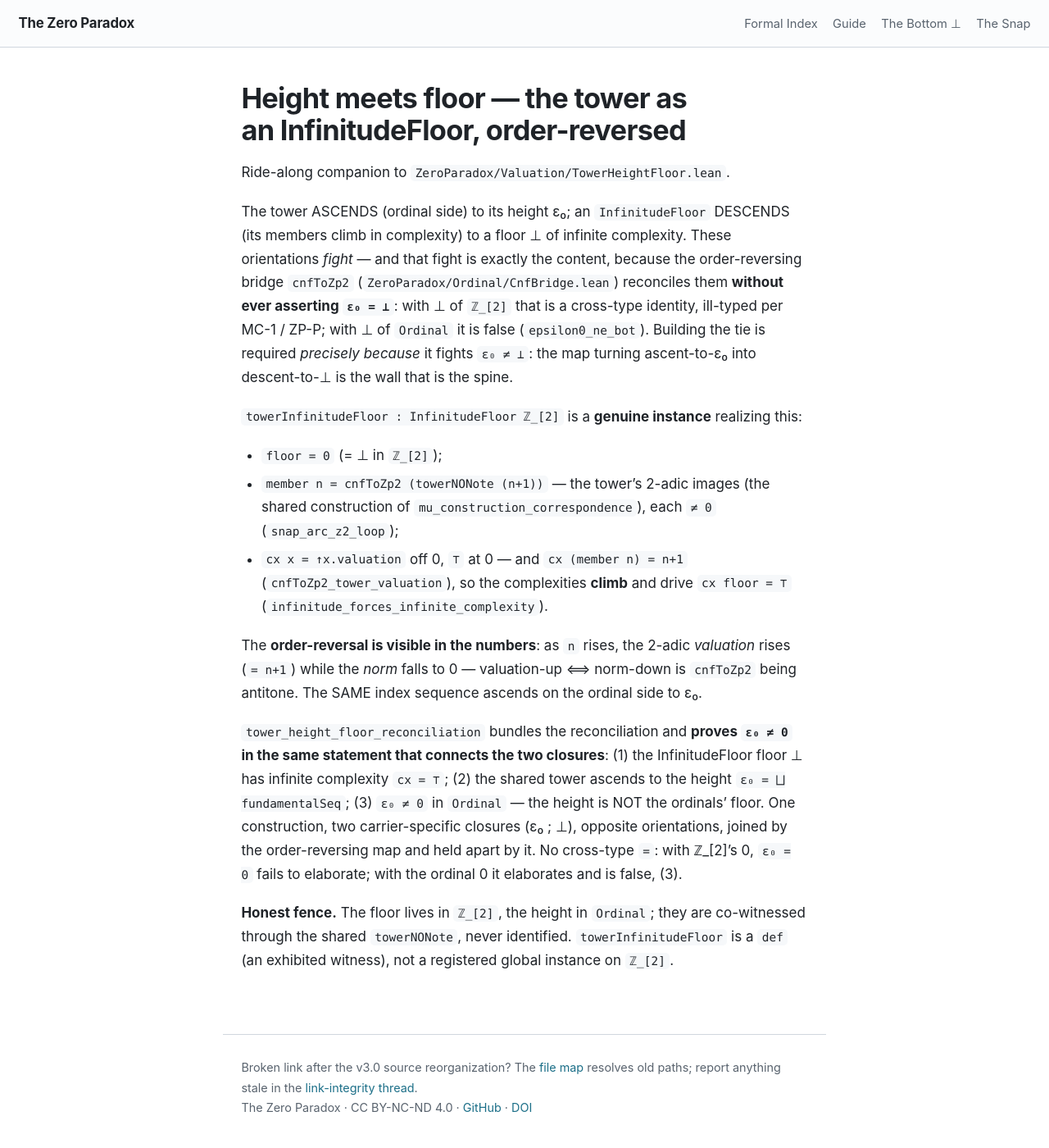
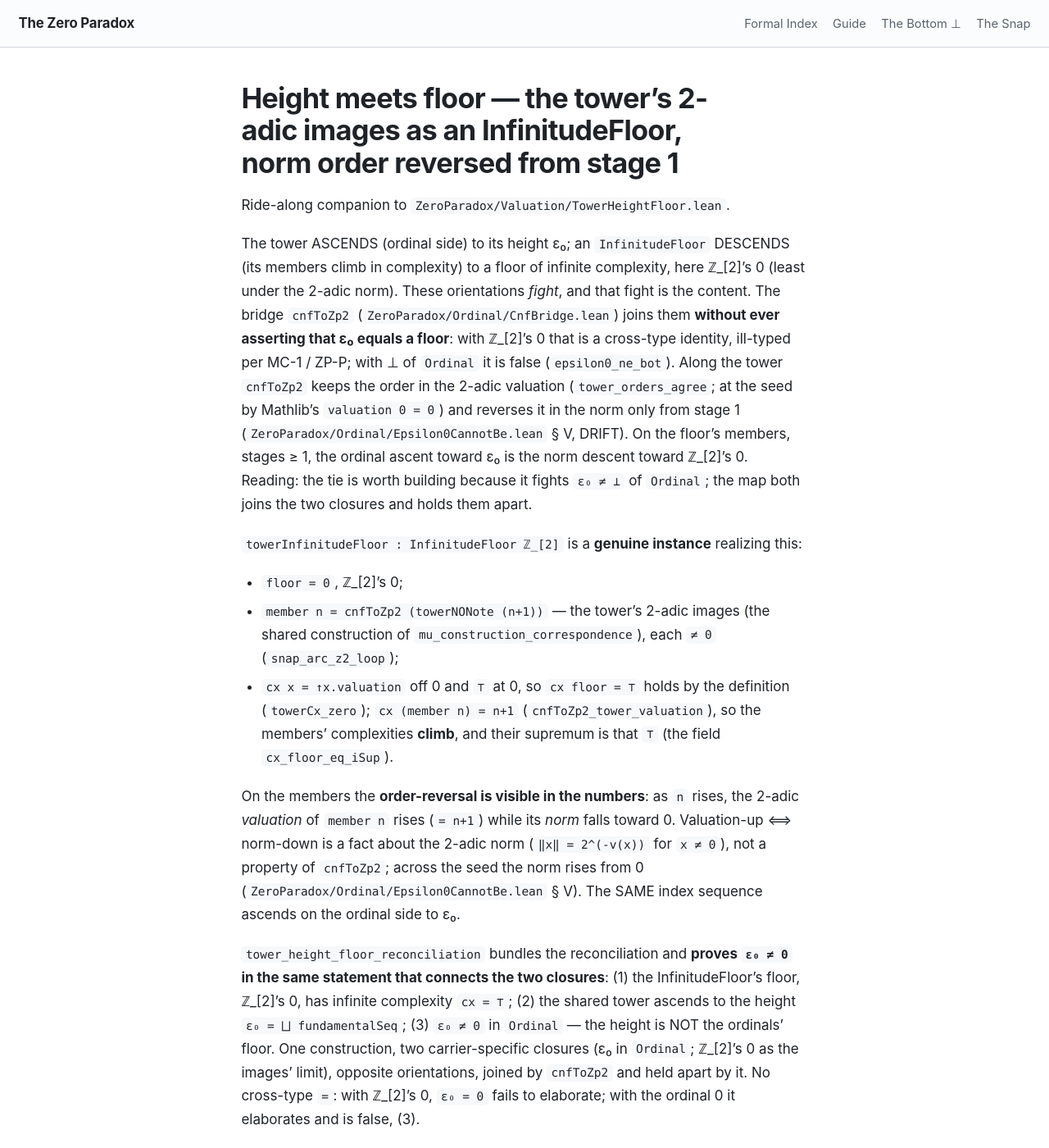
Before and after one commit to timbrigham/ZeroParadox, a Jekyll site: the page built from ZeroParadox/Valuation/TowerHeightFloor.md, in a window 1280 px wide and 1400 px high. Shown: the whole window at 82% size. Built offline with Jekyll 4.4.1, drawn with Linux system fonts in a browser that asks for light colours; our own code applies the rules of GitHub Pages for plain Markdown files.

Commit message:
roles-floor r2: § I-c is the at-or-above schema, not the ε₀ role; scope cnfToZp2 norm reversal
Epsilon0CannotBe § I-c (AR-RF-B1 / CR-RF-1): the heading no longer names the at-or-above μ
schema as the ε₀ role. The two examples that restated § I-b are replaced by one that § I-b
lacks: nfp (ω^·) a = nfp (ω^·) (succ a) ↔ ω^a ≠ a, with the seed 0 case. The section also
points at phase_epsilon0_isLeast_landing_above_floor, and its ⊥ role is scoped to one
ZPSemilattice. TowerHeightFloor .md/.lean/MANIFEST: the norm order reversal is scoped to
stages ≥ 1 with the valuation chart kept; ℤ_[2]'s 0 named in place of a bare ⊥; cx floor = ⊤
attributed to towerCx_zero; the unsupported necessity and the "wall" metaphor are removed.

Co-Authored-By: Claude Opus 5.5 (1M context) <noreply@anthropic.com>
Claude-Session: https://claude.ai/code/session_01M7PxaZmdYwacRczCRPuVWC

```diff
--- a/ZeroParadox/Valuation/TowerHeightFloor.md
+++ b/ZeroParadox/Valuation/TowerHeightFloor.md
@@ -1,31 +1,40 @@
-# Height meets floor — the tower as an InfinitudeFloor, order-reversed
+# Height meets floor — the tower's 2-adic images as an InfinitudeFloor, norm order reversed from stage 1
 
 Ride-along companion to `ZeroParadox/Valuation/TowerHeightFloor.lean`.
 
 The tower ASCENDS (ordinal side) to its height ε₀; an `InfinitudeFloor` DESCENDS (its members climb in
-complexity) to a floor ⊥ of infinite complexity. These orientations *fight* — and that fight is exactly the
-content, because the order-reversing bridge `cnfToZp2` (`ZeroParadox/Ordinal/CnfBridge.lean`) reconciles them
-**without ever asserting `ε₀ = ⊥`**: with ⊥ of `ℤ_[2]` that is a cross-type identity, ill-typed per MC-1 / ZP-P;
-with ⊥ of `Ordinal` it is false (`epsilon0_ne_bot`). Building the tie is required *precisely because* it fights
-`ε₀ ≠ ⊥`: the map turning ascent-to-ε₀ into descent-to-⊥ is the wall that is the spine.
+complexity) to a floor of infinite complexity, here ℤ_[2]'s 0 (least under the 2-adic norm). These
+orientations *fight*, and that fight is the content. The bridge `cnfToZp2`
+(`ZeroParadox/Ordinal/CnfBridge.lean`) joins them **without ever asserting that ε₀ equals a floor**: with
+ℤ_[2]'s 0 that is a cross-type identity, ill-typed per MC-1 / ZP-P; with ⊥ of `Ordinal` it is false
+(`epsilon0_ne_bot`). Along the tower `cnfToZp2` keeps the order in the 2-adic valuation
+(`tower_orders_agree`; at the seed by Mathlib's `valuation 0 = 0`) and reverses it in the norm only from
+stage 1 (`ZeroParadox/Ordinal/Epsilon0CannotBe.lean` § V, DRIFT). On the floor's members, stages ≥ 1, the
+ordinal ascent toward ε₀ is the norm descent toward ℤ_[2]'s 0.
+Reading: the tie is worth building because it fights `ε₀ ≠ ⊥` of `Ordinal`; the map both joins the two
+closures and holds them apart.
 
 `towerInfinitudeFloor : InfinitudeFloor ℤ_[2]` is a **genuine instance** realizing this:
-* `floor = 0` (= ⊥ in `ℤ_[2]`);
+* `floor = 0`, ℤ_[2]'s 0;
 * `member n = cnfToZp2 (towerNONote (n+1))` — the tower's 2-adic images (the shared construction of
   `mu_construction_correspondence`), each `≠ 0` (`snap_arc_z2_loop`);
-* `cx x = ↑x.valuation` off 0, `⊤` at 0 — and `cx (member n) = n+1` (`cnfToZp2_tower_valuation`), so the
-  complexities **climb** and drive `cx floor = ⊤` (`infinitude_forces_infinite_complexity`).
+* `cx x = ↑x.valuation` off 0 and `⊤` at 0, so `cx floor = ⊤` holds by the definition (`towerCx_zero`);
+  `cx (member n) = n+1` (`cnfToZp2_tower_valuation`), so the members' complexities **climb**, and their
+  supremum is that `⊤` (the field `cx_floor_eq_iSup`).
 
-The **order-reversal is visible in the numbers**: as `n` rises, the 2-adic *valuation* rises (`= n+1`) while
-the *norm* falls to 0 — valuation-up ⟺ norm-down is `cnfToZp2` being antitone. The SAME index sequence
-ascends on the ordinal side to ε₀.
+On the members the **order-reversal is visible in the numbers**: as `n` rises, the 2-adic *valuation* of
+`member n` rises (`= n+1`) while its *norm* falls toward 0. Valuation-up ⟺ norm-down is a fact about
+the 2-adic norm (`‖x‖ = 2^(-v(x))` for `x ≠ 0`), not a property of `cnfToZp2`; across the seed the norm
+rises from 0 (`ZeroParadox/Ordinal/Epsilon0CannotBe.lean` § V). The SAME index sequence ascends on the
+ordinal side to ε₀.
 
 `tower_height_floor_reconciliation` bundles the reconciliation and **proves `ε₀ ≠ 0` in the same statement
-that connects the two closures**: (1) the InfinitudeFloor floor ⊥ has infinite complexity `cx = ⊤`; (2) the
-shared tower ascends to the height `ε₀ = ⨆ fundamentalSeq`; (3) `ε₀ ≠ 0` in `Ordinal` — the height is NOT the
-ordinals' floor. One construction, two carrier-specific closures (ε₀ ; ⊥), opposite orientations, joined by the
-order-reversing map and held apart by it. No cross-type `=`: with ℤ_[2]'s 0, `ε₀ = 0` fails to elaborate; with
-the ordinal 0 it elaborates and is false, (3).
+that connects the two closures**: (1) the InfinitudeFloor's floor, ℤ_[2]'s 0, has infinite complexity
+`cx = ⊤`; (2) the shared tower ascends to the height `ε₀ = ⨆ fundamentalSeq`; (3) `ε₀ ≠ 0` in `Ordinal` —
+the height is NOT the ordinals' floor. One construction, two carrier-specific closures (ε₀ in `Ordinal`;
+ℤ_[2]'s 0 as the images' limit), opposite orientations, joined by `cnfToZp2` and held apart by it. No
+cross-type `=`: with ℤ_[2]'s 0, `ε₀ = 0` fails to elaborate; with the ordinal 0 it elaborates and is
+false, (3).
 
 **Honest fence.** The floor lives in `ℤ_[2]`, the height in `Ordinal`; they are co-witnessed through the
 shared `towerNONote`, never identified. `towerInfinitudeFloor` is a `def` (an exhibited witness), not a
```
Also changed, not shown: ZeroParadox/MANIFEST.md (+2 -2 lines), 2 other files.
